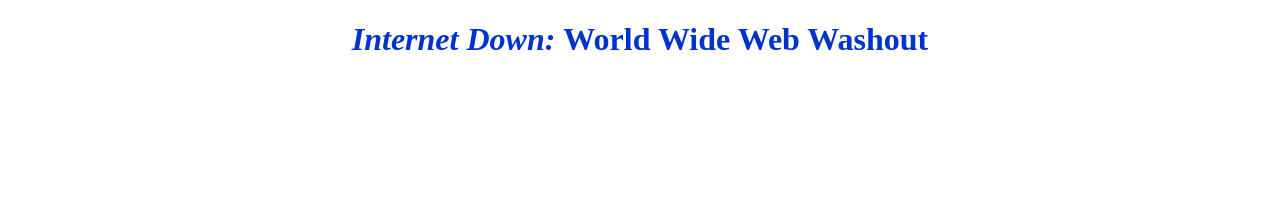
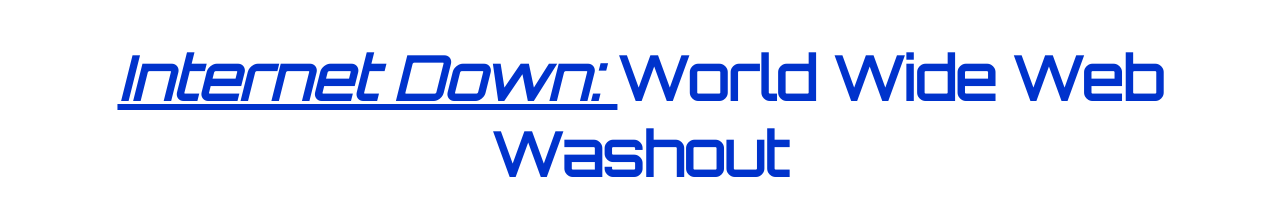
Before and after one commit to ahmeda1955/internet-down, a plain HTML site: page index.html in a window 1280 px wide. Drawn offline with Linux system fonts and the light colour scheme.

Commit message:
text edit

```diff
--- a/index.html
+++ b/index.html
@@ -2,6 +2,7 @@
 <html>
 
 <head>
+  <link href='https://fonts.googleapis.com/css?family=Orbitron' rel='stylesheet' type='text/css'>
   <meta charset="UTF-8">
   <title>title</title>
   <link rel="stylesheet" href="stylesheet.css" type="text/css">
--- a/stylesheet.css
+++ b/stylesheet.css
@@ -1,8 +1,12 @@
 h1{
 color: #0033cc;
 text-align:center;
+font-family: 'Orbitron', sans-serif;
+font-size: 60px;
+
 }
 #italic{
+    text-decoration: underline;
     font-style: italic;
 
 }
```
